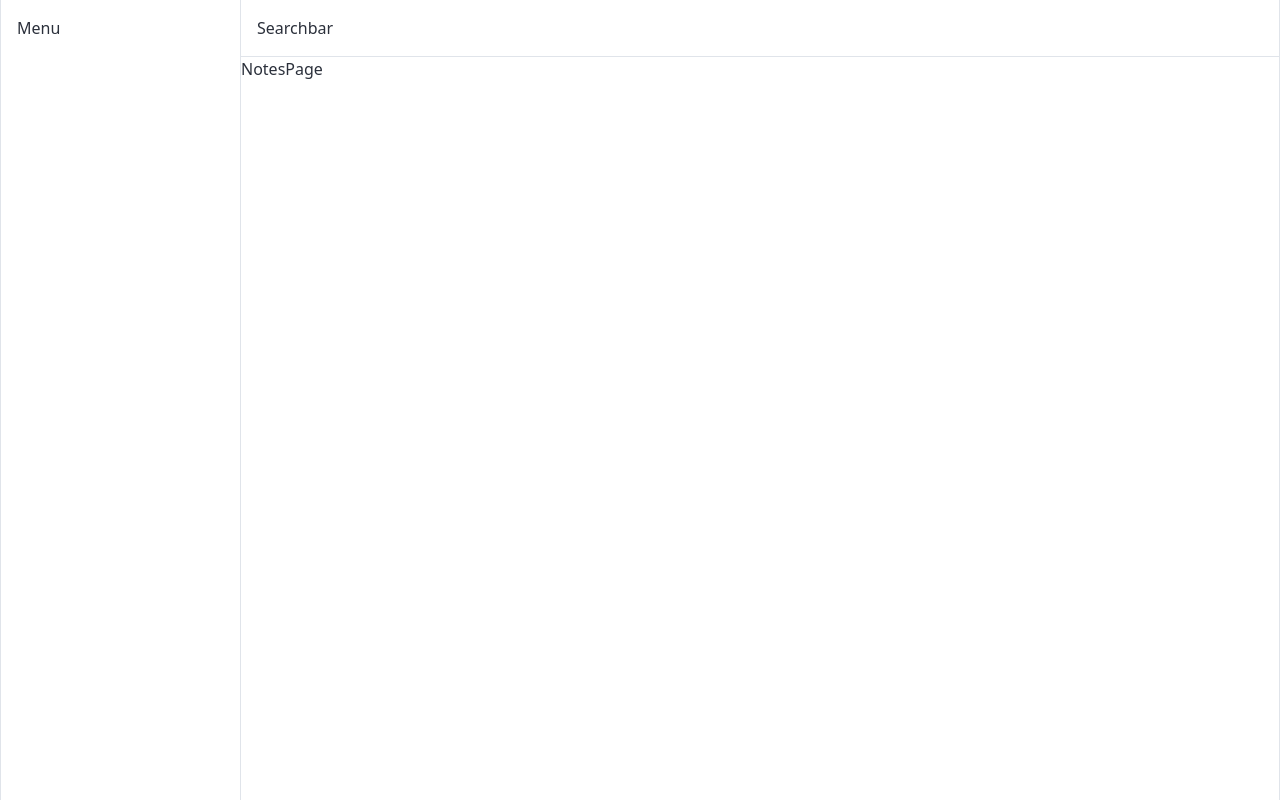
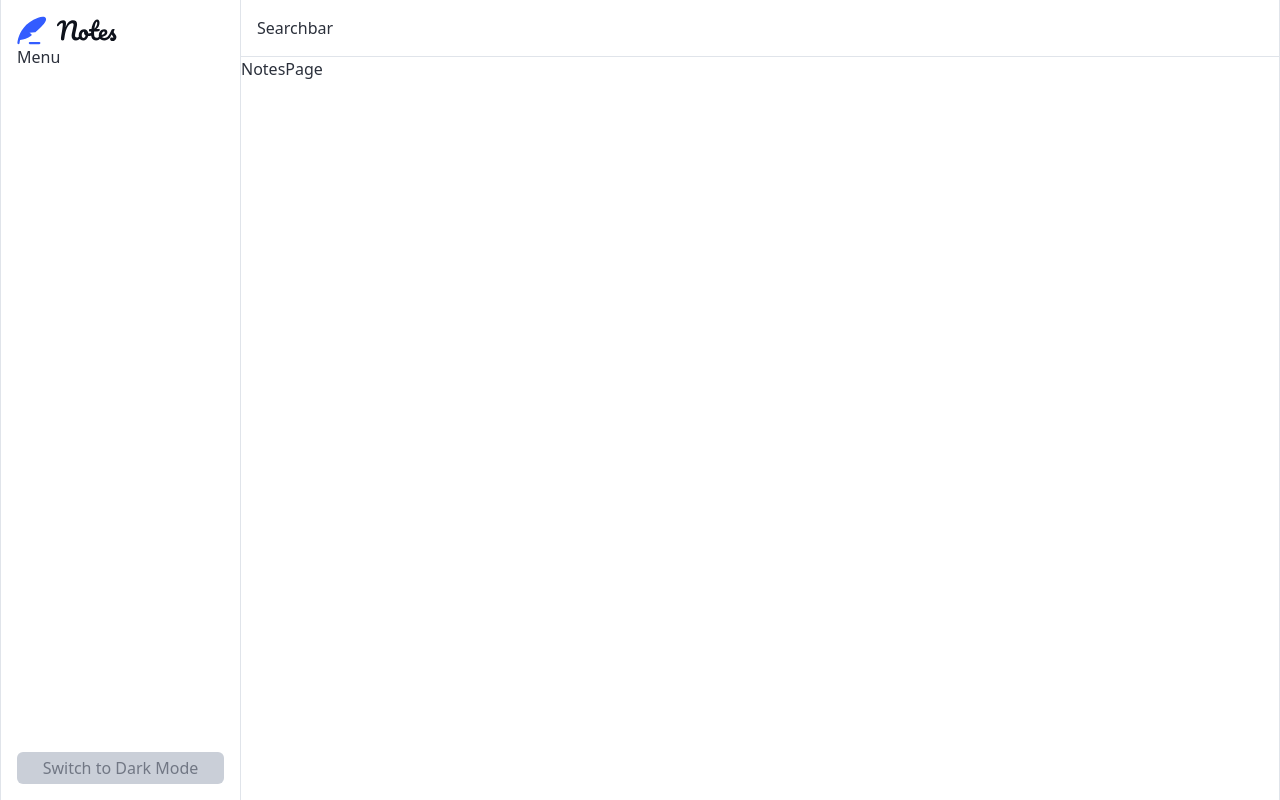
Before and after one commit to MatildaMared/project__note-taking-app, a Next.js app: page /notes in a window 1280 px wide. Built offline with nearby package versions, Linux system fonts and the light colour scheme.

Commit message:
add support to toggle dark mode

```diff
--- a/app/globals.css
+++ b/app/globals.css
@@ -1,7 +1,7 @@
 @import "tailwindcss";
 
 /* Manually set dark mode */
-/* @variant dark (&:where(.dark, .dark *)); */
+@variant dark (&:where(.dark, .dark *));
 
 /* @variant theme-midnight (&:where([data-theme="midnight"] *));
 This lets you write utilities like and theme-midnight:bg-slate-900.*/
--- a/components/Menu/Menu.tsx
+++ b/components/Menu/Menu.tsx
@@ -1,11 +1,24 @@
 "use client";
+import Image from "next/image";
+import useTheme from "@/hooks/useTheme";
 
 import React from "react";
 
 function Menu() {
+    const { theme, toggleDarkMode } = useTheme();
+
+    const logoImg = theme === "dark" ? "/images/logo-dark.svg" : "/images/logo.svg";
+
     return (
-        <menu className="h-full min-w-60 border-r border-r-neutral-200 p-4 dark:border-r-neutral-700">
+        <menu className="flex h-full min-w-60 flex-col border-r border-r-neutral-200 p-4 dark:border-r-neutral-700">
+            <Image src={logoImg} alt="Logo" width={100} height={95} />
             <p>Menu</p>
+            <button
+                onClick={toggleDarkMode}
+                className="mt-auto cursor-pointer rounded-md bg-neutral-300 px-2 py-1 text-neutral-500 dark:bg-neutral-800"
+            >
+                {theme === "dark" ? "Switch to Light Mode" : "Switch to Dark Mode"}
+            </button>
         </menu>
     );
 }
--- /dev/null
+++ b/hooks/useTheme.tsx
@@ -0,0 +1,46 @@
+// create a hook that returns the current theme and a function to toggle it
+
+import React from "react";
+
+export type Theme = "light" | "dark";
+
+export default function useDarkMode() {
+    const [theme, setTheme] = React.useState("light");
+
+    React.useEffect(() => {
+        const themeFromStorage = window.localStorage.getItem("theme");
+        if (themeFromStorage && isValidTheme(themeFromStorage)) {
+            setTheme(themeFromStorage);
+            return;
+        } else {
+            if (typeof window !== "undefined") {
+                const prefersDark = window.matchMedia("(prefers-color-scheme: dark)").matches;
+                if (!themeFromStorage) {
+                    setTheme(prefersDark ? "dark" : "light");
+                }
+            }
+        }
+    }, []);
+
+    React.useEffect(() => {
+        if (theme === "dark") {
+            document.body.classList.add("dark");
+        } else {
+            document.body.classList.remove("dark");
+        }
+    }, [theme]);
+
+    function toggleDarkMode() {
+        setTheme((currentTheme) => {
+            const newTheme = currentTheme === "light" ? "dark" : "light";
+            window.localStorage.setItem("theme", newTheme);
+            return newTheme;
+        });
+    }
+
+    return { theme, toggleDarkMode };
+}
+
+function isValidTheme(theme: string): theme is Theme {
+    return theme === "light" || theme === "dark";
+}
```
Also changed, not shown: public/images/logo-dark.svg (added).
